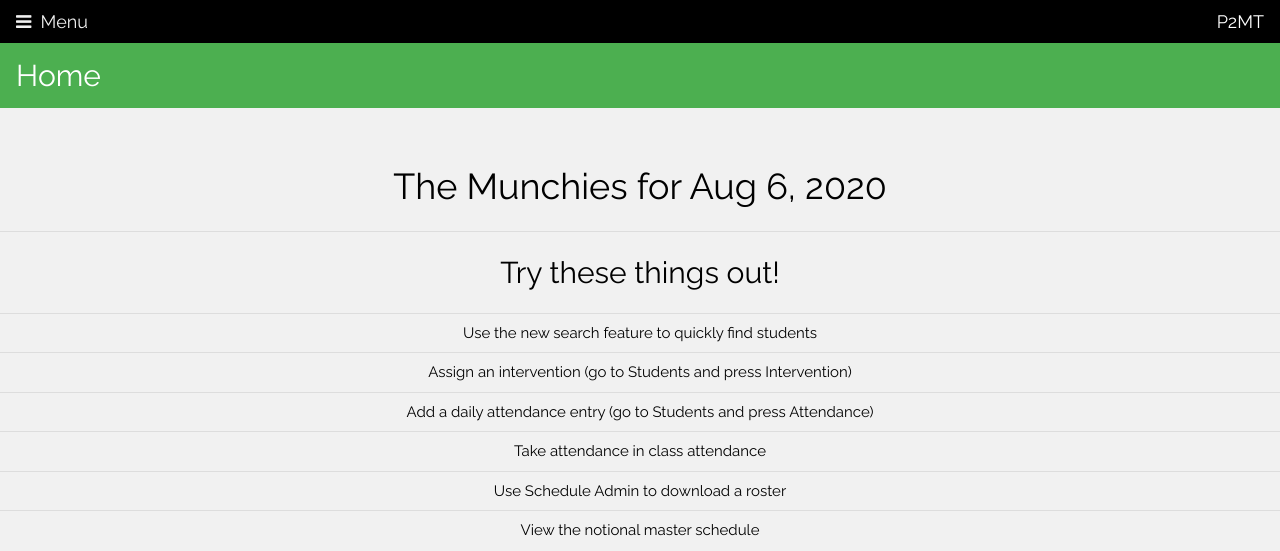
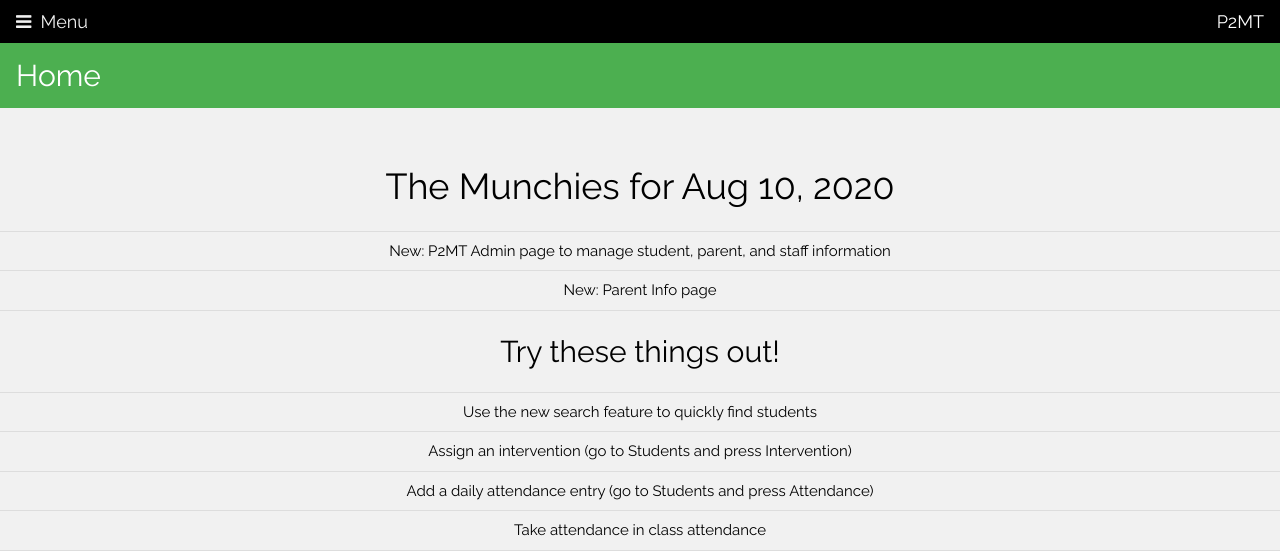
Before and after one commit to phase2team/stemtest, a Flask app: page / in a window 1280 px wide. Shown: the top 551 px of the page. Run offline with Flask 2, Linux system fonts and the light colour scheme.

Commit message:
Update to home page info

```diff
--- a/P2MT_App/templates/home.html
+++ b/P2MT_App/templates/home.html
@@ -10,8 +10,10 @@
 
 <ul class="w3-ul w3-center">
     <li>
-        <h1>The Munchies for Aug 6, 2020</h1>
+        <h1>The Munchies for Aug 10, 2020</h1>
     </li>
+    <li>New: P2MT Admin page to manage student, parent, and staff information</li>
+    <li>New: Parent Info page</li>
     <li>
         <h2>Try these things out!</h2>
     </li>
```
